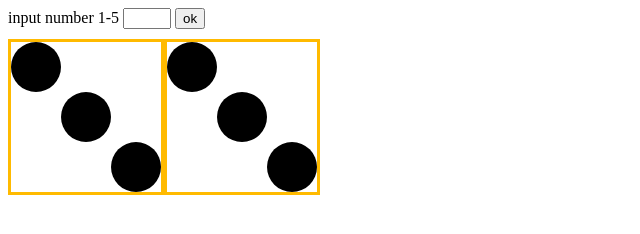
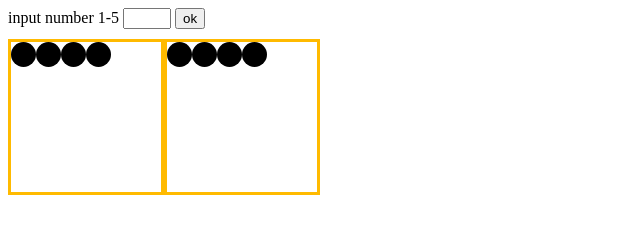
Before and after one commit to soepg/dice_game, a plain HTML site: page index.html in a window 1280 px wide. Shown: the whole page, without its empty margins (0-640 px from the left). Drawn offline with Linux system fonts and the light colour scheme.

Commit message:
commit12

```diff
--- a/index.html
+++ b/index.html
@@ -19,7 +19,10 @@
             <div class="row">
                 <div class="circle"></div>
             </div>
-            <div class="center">
+            <div class="column">
+                <div class="circle"></div>
+            </div>
+            <div class="column_end">
                 <div class="circle"></div>
             </div>
             <div class="row_end">
@@ -30,7 +33,10 @@
             <div class="row">
                 <div class="circle"></div>
             </div>
-            <div class="center">
+            <div class="column">
+                <div class="circle"></div>
+            </div>
+            <div class="column_end">
                 <div class="circle"></div>
             </div>
             <div class="row_end">
--- a/styles.css
+++ b/styles.css
@@ -10,23 +10,27 @@
     display: flex;
 }
 .circle{
-    width: 50px;
-    height: 50px;
+    width: 25px;
+    height: 25px;
     background-color: black;
     border-radius: 50%;
 }
-.row{
+.row {
     display: flex;
-    align-items: start;
-    justify-content: start;
+
+}
+.column{
+    display: flex;
+
+}
+.column_end{
+    display: flex;
+
 }
 .row_end{
     display: flex;
-    flex-direction: revert;
-    align-items: end;
-    justify-content: end;
-    width: 66.6%;
-}
+
+  }
 .center{
     display: flex;
     align-items: center;
```
